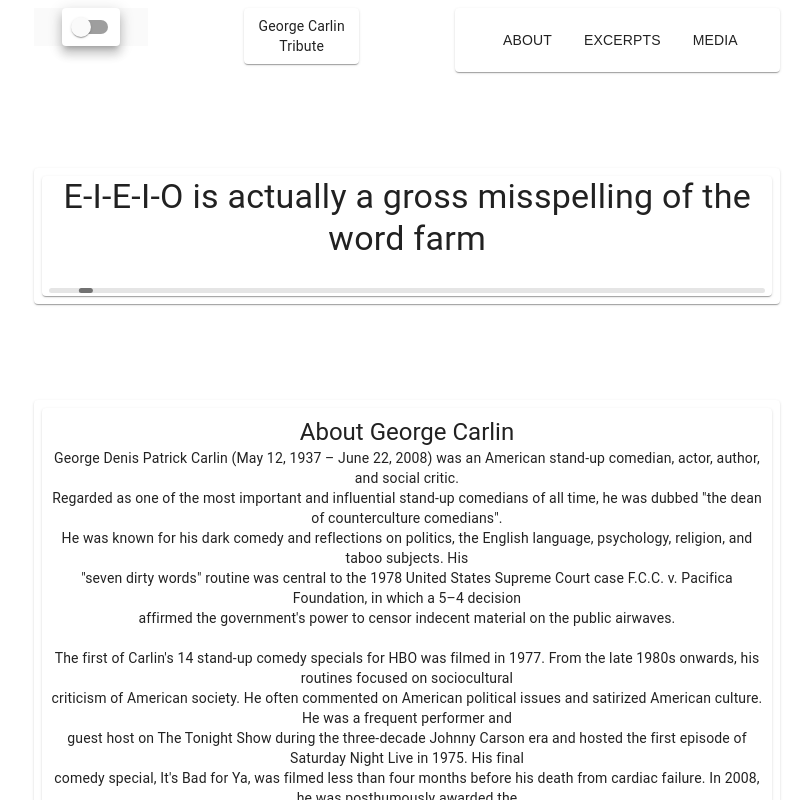
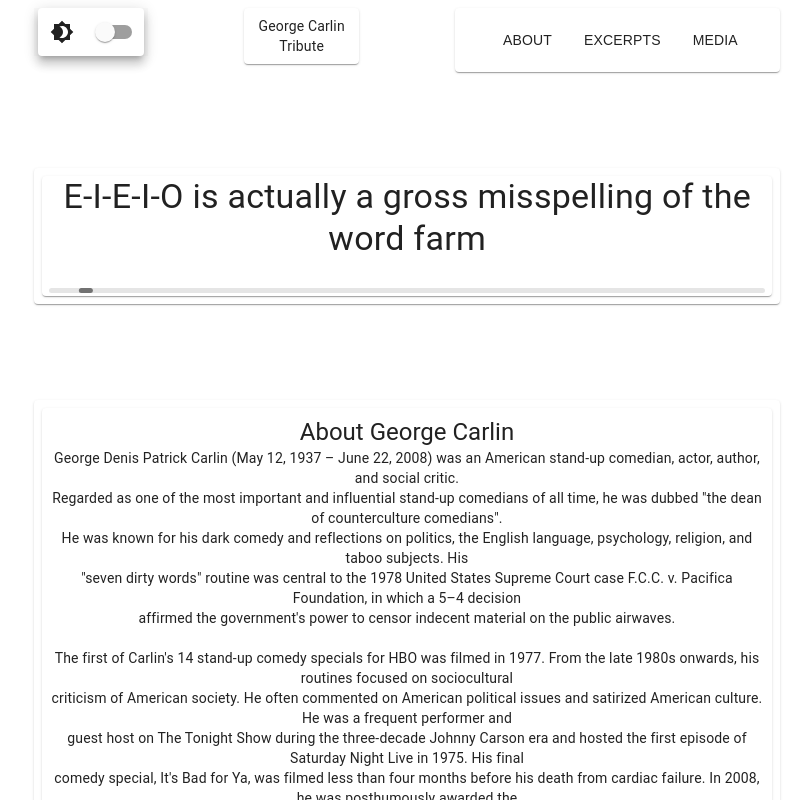
Before and after one commit to Ryanwfile/carlin-tribute, a React (Create React App) app in the folder carlin-website/: page / in a window 1280 px wide. Shown: the top 800 px of the page, without its empty margins (185-997 px from the left). Built offline with nearby package versions, Linux system fonts and the light colour scheme; a web font is replaced by a local one.

Commit message:
updated light and dark toggle with icon

```diff
--- a/carlin-website/src/App.js
+++ b/carlin-website/src/App.js
@@ -37,7 +37,7 @@
           <Grid container spacing={12} justifyContent="center">
             <Grid item xs={2}>
               <ToggleTheme
-                toggleDark={toggleDark}
+                isDarkTheme={toggleDark}
                 settoggleDark={settoggleDark}
               />
             </Grid>
--- a/carlin-website/src/components/ToggleTheme/ToggleTheme.js
+++ b/carlin-website/src/components/ToggleTheme/ToggleTheme.js
@@ -1,8 +1,12 @@
 import React from "react";
 import { makeStyles } from "@material-ui/core/styles";
 import Card from "@material-ui/core/Card";
+import IconButton from "@mui/material/IconButton";
 import Grid from "@material-ui/core/Grid";
 import Switch from "@material-ui/core/Switch";
+import Brightness4Icon from "@mui/icons-material/Brightness4";
+import Brightness7Icon from "@mui/icons-material/Brightness7";
+import { useTheme } from "@mui/material/styles";
 
 const useStyles = makeStyles((theme) => ({
   // when palette type is changed via setToggleDark used in the handleModeChange handler it applies the default theme which updates bg, and color
@@ -17,13 +21,15 @@
     paddingTop: "56.25%", // 16:9
   },
 }));
+const ColorModeContext = React.createContext({ toggleColorMode: () => {} });
 
-export default function ToggleTheme({ toggleDark, settoggleDark }) {
+export default function ToggleTheme({ isDarkTheme, settoggleDark }) {
+  const theme = useTheme();
   const classes = useStyles();
-
+  const colorMode = React.useContext(ColorModeContext);
   // Trigger toggletheme using onChange Switch
   const handleModeChange = () => {
-    settoggleDark(!toggleDark);
+    settoggleDark(!isDarkTheme);
   };
   return (
     <Grid
@@ -33,8 +39,19 @@
       alignItems="center"
     >
       <Card elevation={8}>
+        <IconButton
+          sx={{ ml: 1 }}
+          onClick={colorMode.toggleColorMode}
+          color="inherit"
+        >
+          {theme.palette.mode === "dark" ? (
+            <Brightness7Icon />
+          ) : (
+            <Brightness4Icon />
+          )}
+        </IconButton>
         <Switch
-          checked={toggleDark}
+          checked={isDarkTheme}
           onChange={handleModeChange}
           name="toggleDark"
           color="default"
```
